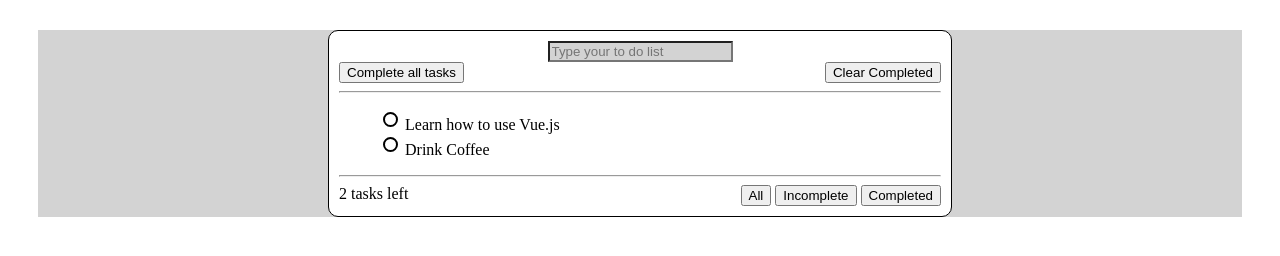
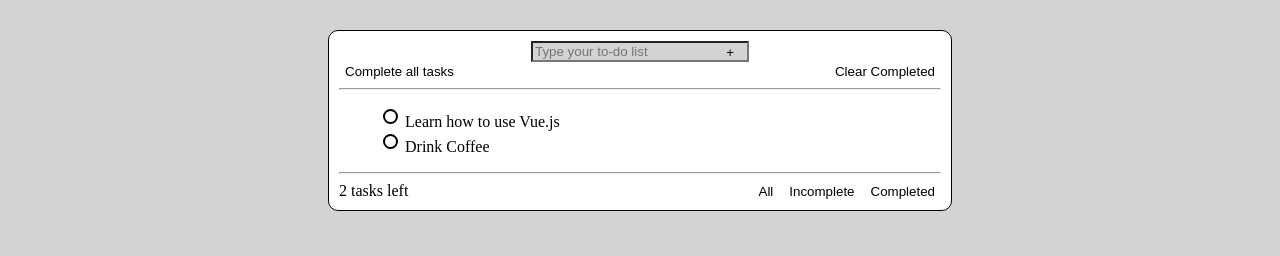
Before and after one commit to gagz06/ToDoList, a plain HTML site: page index.html in a window 1280 px wide. Drawn offline with Linux system fonts and the light colour scheme.

Commit message:
plus button added on html

```diff
--- a/index.html
+++ b/index.html
@@ -5,11 +5,16 @@
     <meta name="viewport" content="width=device-width, initial-scale=1.0">
     <title>To Do List</title>
     <link rel="stylesheet" href="./style.css">
+    <script src="https://kit.fontawesome.com/d8d112cec0.js" crossorigin="anonymous"></script>
 </head>
 <body>
     <div id="container">
         <div id="listContainer">
-            <input type="text" id="taskName" name="taskName" placeholder="Type your to do list">
+            <div id="taskNameContainer">
+                <input type="text" id="taskName" name="taskName" placeholder="Type your to-do list">
+
+                <button id="taskNameButton">&#43;</button>
+              </div>
             <br>
            <div id="topButtonDiv">
             <div id="lefttopButtonDiv">
--- a/style.css
+++ b/style.css
@@ -2,9 +2,17 @@ ul{
     list-style-type:none;
     text-align: left;
 }
+button{
+    border: none;
+    outline: none;
+    background-color: inherit;
+    cursor: pointer;
+}
+
 
 #taskName{
     background-color: lightgrey;
+    width: inherit;
 
 }
 #listContainer{
@@ -17,11 +25,12 @@ ul{
     background-color: white;
     border-radius: 10px;
 }
-
+body{
+    background-color: lightgrey;
+}
 #container{
     margin: 30px 30px 30px 30px;
     height: 100%;
-    background-color: lightgrey;
 }
 
 #footerDiv{
@@ -51,3 +60,19 @@ ul{
   #taskList input[type="checkbox"]:checked {
     background-color: #000;
   }
+  #taskNameContainer {
+    position: relative;
+    display: inline-block;
+  }
+
+  #taskName {
+    padding-right: 35px;
+  }
+
+  #taskNameButton {
+    position: absolute;
+    right: 5px;
+    top: 50%;
+    transform: translateY(-50%);
+    padding: 5px 10px;
+  }
```
